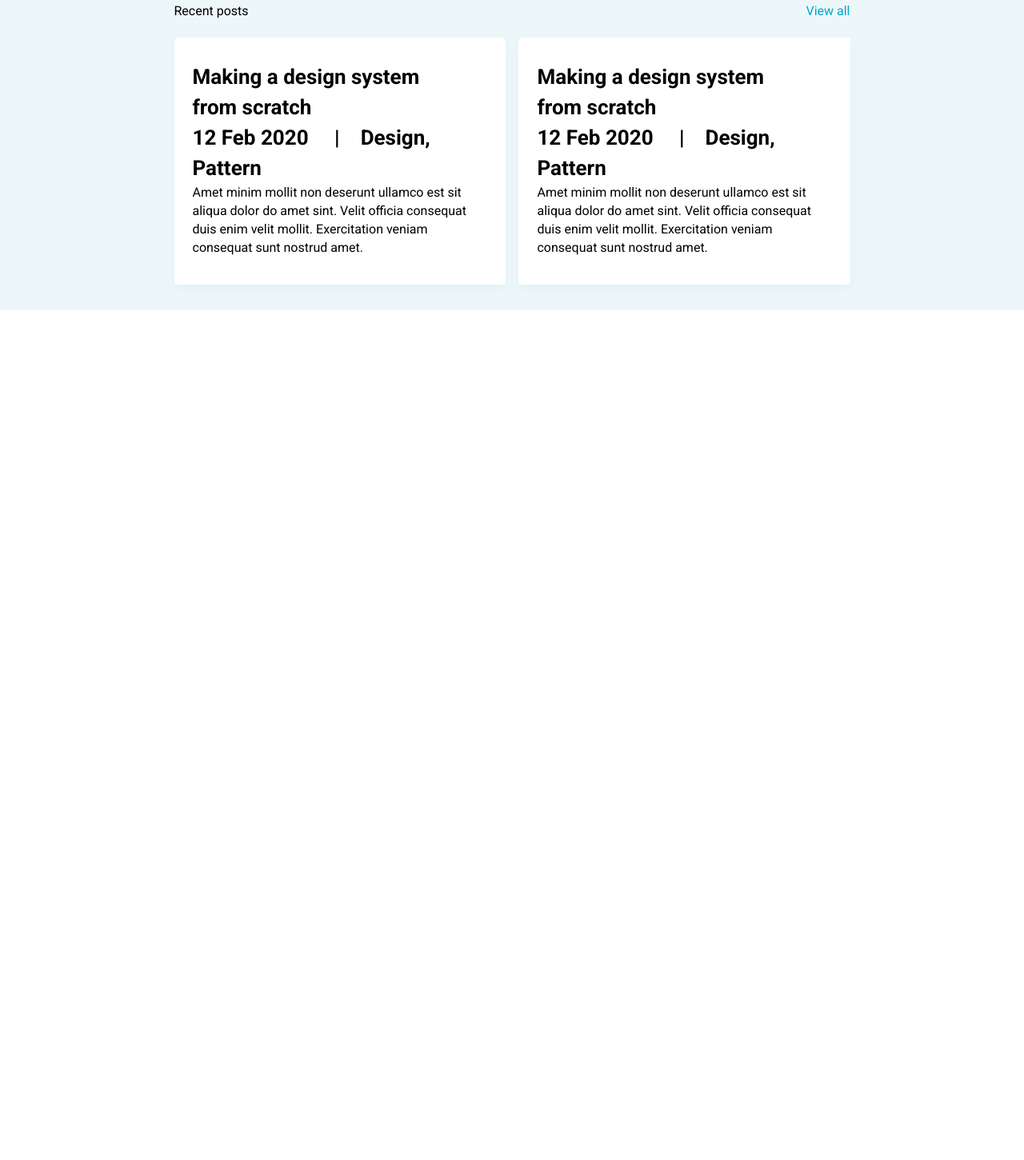
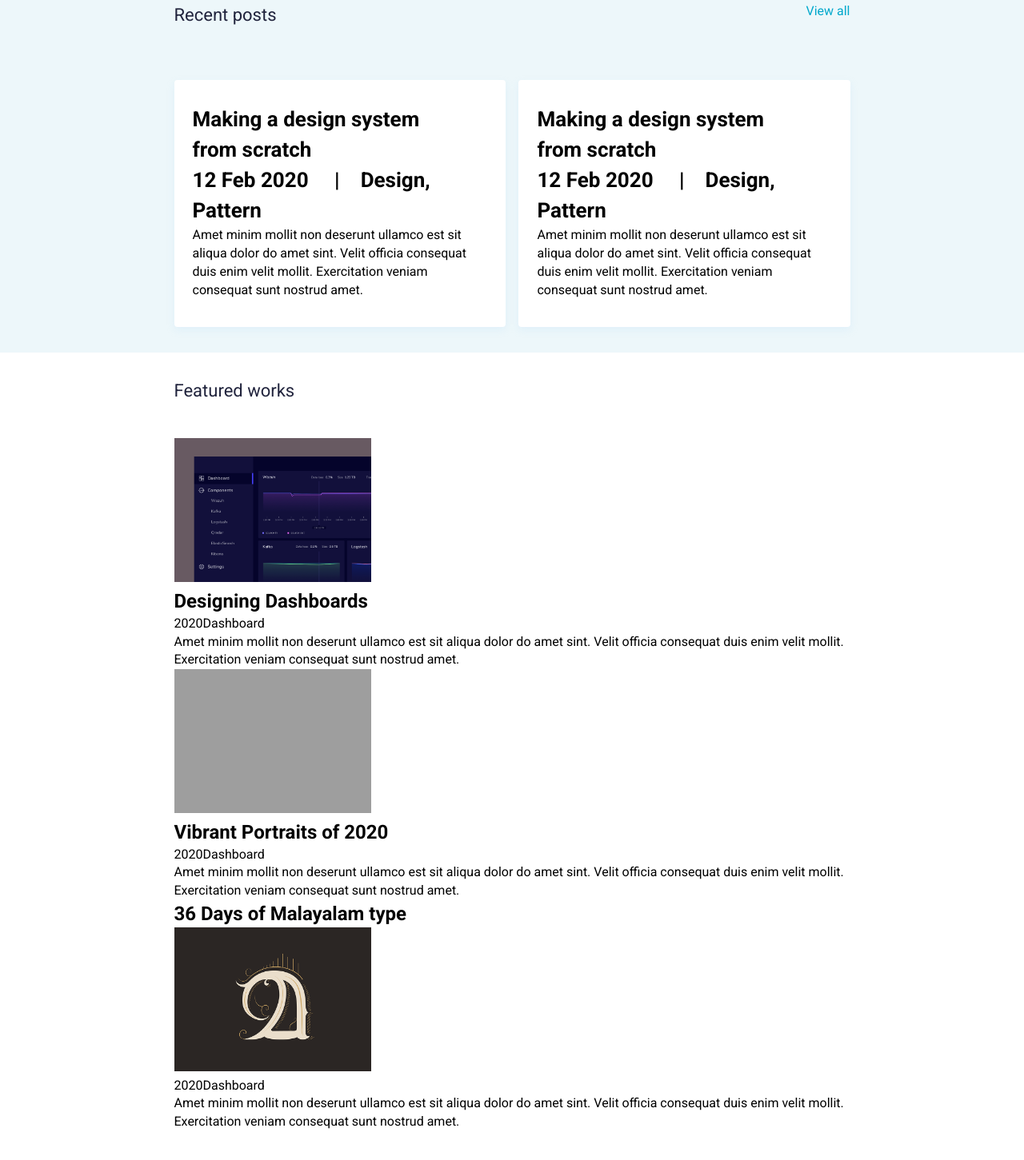
Before and after one commit to afuniti/Portfolio-new, a plain HTML site: page index.html in a window 1280 px wide. Shown: the part 473-1924 px from the top of the page at 80% size. Before the commit the page ends 861 px from the top, so only its background shows below. Drawn offline with Linux system fonts and the light colour scheme; grey boxes are pictures that could not be loaded.

Commit message:
Add files via upload

```diff
--- a/css/style.css
+++ b/css/style.css
@@ -120,6 +120,7 @@ h3 {
 .separator {
     margin: 0px 26px;
 }
+
 .recent-posts__article {
     font-family: Roboto;
     font-style: normal;
@@ -127,6 +128,7 @@ font-weight: bold;
     font-size: 26px;
     line-height: 38px;
 }
+
 .recent-posts__articles-content {
 
     font-style: normal;
@@ -144,3 +146,29 @@ line-height: 23px;
 .recent-posts__link {
     color: #00A8CC;
 }
+
+
+
+.title-category {
+    font-size: 22px;
+    color: #21243D;
+    margin-bottom: 44px ;
+}
+
+.works {
+    display: flex;
+    margin-top:66px ;
+}
+
+.work__img {
+    width: 246px;
+    height: 180px;
+}
+.work__day {
+    display: inline-block;
+    float: left;
+}
+.featured {
+    margin-top: 32px;
+    margin-bottom: 48px;
+}
--- a/index.html
+++ b/index.html
@@ -1,15 +1,17 @@
 <!DOCTYPE html>
 <html lang="ru">
-
   <head>
-    <meta charset="UTF-8">
-    <meta http-equiv="X-UA-Compatible" content="IE=edge">
-    <meta name="viewport" content="width=device-width, initial-scale=1.0">
-    <link rel="preconnect" href="https://fonts.googleapis.com">
-    <link rel="preconnect" href="https://fonts.gstatic.com" crossorigin>
-    <link href="https://fonts.googleapis.com/css2?family=Roboto:wght@400;500;700;900&display=swap" rel="stylesheet">
-    <link rel="stylesheet" href="css/normalize.css">
-    <link rel="stylesheet" href="css/style.css">
+    <meta charset="UTF-8" />
+    <meta http-equiv="X-UA-Compatible" content="IE=edge" />
+    <meta name="viewport" content="width=device-width, initial-scale=1.0" />
+    <link rel="preconnect" href="https://fonts.googleapis.com" />
+    <link rel="preconnect" href="https://fonts.gstatic.com" crossorigin />
+    <link
+      href="https://fonts.googleapis.com/css2?family=Roboto:wght@400;500;700;900&display=swap"
+      rel="stylesheet"
+    />
+    <link rel="stylesheet" href="css/normalize.css" />
+    <link rel="stylesheet" href="css/style.css" />
     <title>Портфолио</title>
   </head>
 
@@ -37,20 +39,19 @@
           <div class="container about__container">
             <div class="about__info">
               <h1 class="about__title">
-                            Привет, я Джон, <br>
+                Привет, я Джон, <br />
                 Креативный технолог
               </h1>
               <div class="about__desc">
-                            Lorem ipsum dolor sit amet consectetur adipisicing elit. In vel cupiditate, ex delectus
-                            labore
-                            sapiente, assumenda laboriosam similique perspiciatis dolore eveniet dignissimos. Totam,
-                            autem
+                Lorem ipsum dolor sit amet consectetur adipisicing elit. In vel
+                cupiditate, ex delectus labore sapiente, assumenda laboriosam
+                similique perspiciatis dolore eveniet dignissimos. Totam, autem
                 nihil. Esse dolorem laborum id blanditiis.
               </div>
               <button class="button download-btn">Скачать резюме</button>
             </div>
             <div class="about__avatar">
-                        <img src="img/John.png" alt="Автар" class="about__img">
+              <img src="img/John.png" alt="Автар" class="about__img" />
             </div>
           </div>
         </section>
@@ -62,23 +63,91 @@
             </div>
             <div class="recent-posts__articles">
               <article class="recent-posts__article">
-                            <a href="#" class="recent-posts__article-title">Making a design system from scratch</a>
+                <a href="#" class="recent-posts__article-title"
+                  >Making a design system from scratch</a
+                >
                 <div class="recent-posts__info">
                   12 Feb 2020 <span class="separator">|</span>Design, Pattern
                 </div>
                 <div class="recent-posts__articles-content">
-                                Amet minim mollit non deserunt ullamco est sit aliqua dolor do amet sint. Velit officia
-                                consequat duis enim velit mollit. Exercitation veniam consequat sunt nostrud amet.
+                  Amet minim mollit non deserunt ullamco est sit aliqua dolor do
+                  amet sint. Velit officia consequat duis enim velit mollit.
+                  Exercitation veniam consequat sunt nostrud amet.
                 </div>
               </article>
               <article class="recent-posts__article">
-                            <a href="#" class="recent-posts__article-title">Making a design system from scratch</a>
+                <a href="#" class="recent-posts__article-title"
+                  >Making a design system from scratch</a
+                >
                 <div class="recent-posts__info">
                   12 Feb 2020 <span class="separator">|</span>Design, Pattern
                 </div>
                 <div class="recent-posts__articles-content">
-                                Amet minim mollit non deserunt ullamco est sit aliqua dolor do amet sint. Velit officia
-                                consequat duis enim velit mollit. Exercitation veniam consequat sunt nostrud amet.
+                  Amet minim mollit non deserunt ullamco est sit aliqua dolor do
+                  amet sint. Velit officia consequat duis enim velit mollit.
+                  Exercitation veniam consequat sunt nostrud amet.
+                </div>
+              </article>
+            </div>
+          </div>
+        </section>
+        <section class="featured">
+          <div class="container">
+            <div class="title-category">Featured works</div>
+            <div class="featured__works">
+              <article class="work">
+                <div class="work__img-wrap">
+                  <img src="img/settinsg.png" alt="" class="work__img" />
+                </div>
+                <div class="work__info">
+                  <h2 class="work__subtitle">Designing Dashboards</h2>
+                  <div class="works__subtitle">
+                    <div class="work__day">2020</div>
+                    <div class="work__category">Dashboard</div>
+                  </div>
+                  <div class="work__text">
+                    Amet minim mollit non deserunt ullamco est sit aliqua
+                    dolor do amet sint. Velit officia consequat duis enim
+                    velit mollit. Exercitation veniam consequat sunt nostrud
+                    amet.
+                  </div>
+                </div>
+              </article>
+              <article class="work">
+
+                <div class="work__img-wrap">
+                  <img src="img/womenpng.png" alt="" class="work__img" />
+                  <div class="work__info">
+                     <h2 class="work__subtitle">   Vibrant Portraits of 2020</h2>
+                    <div class="works__subtitle">
+                      <div class="work__day">2020</div>
+                      <div class="work__category">Dashboard</div>
+                    </div>
+                    <div class="work__text">
+                      Amet minim mollit non deserunt ullamco est sit aliqua
+                      dolor do amet sint. Velit officia consequat duis enim
+                      velit mollit. Exercitation veniam consequat sunt nostrud
+                      amet.
+                    </div>
+                  </div>
+                </div>
+              </article>
+              <article class="work">
+                <h2>36 Days of Malayalam type</h2>
+                <div class="work__img-wrap">
+                  <img src="img/balck.png" alt="" class="work__img" />
+                  <div class="work__info">
+                    <div class="works__subtitle">
+                      <div class="work__day">2020</div>
+                      <div class="work__category">Dashboard</div>
+                    </div>
+                    <div class="work__text">
+                      Amet minim mollit non deserunt ullamco est sit aliqua
+                      dolor do amet sint. Velit officia consequat duis enim
+                      velit mollit. Exercitation veniam consequat sunt nostrud
+                      amet.
+                    </div>
+                  </div>
                 </div>
               </article>
             </div>
@@ -87,5 +156,4 @@
       </main>
     </div>
   </body>
-
 </html>
```
Also changed, not shown: img/balck.png (added), img/settinsg.png (added), 1 other file. Lines whose indentation alone changed are shown as unchanged.
